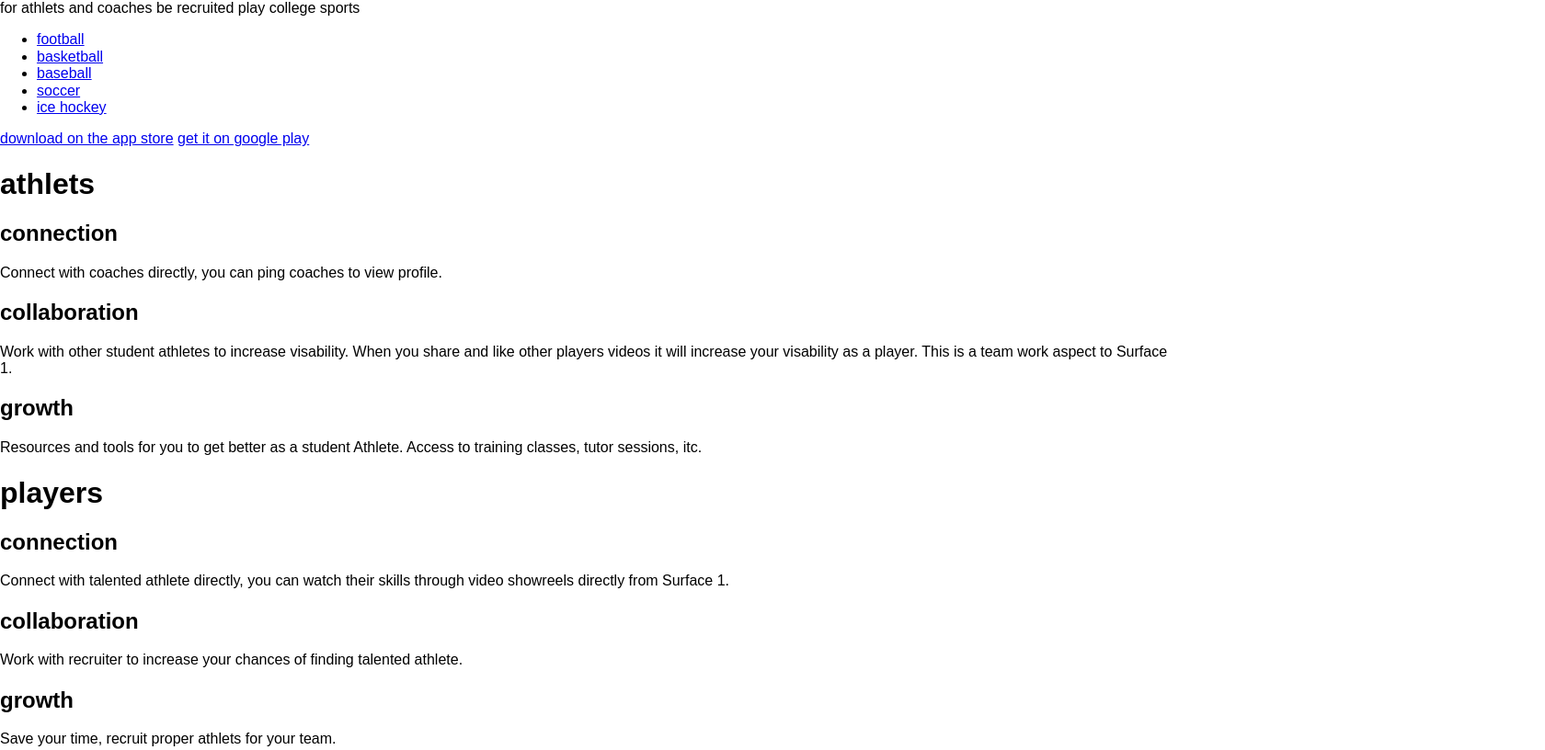
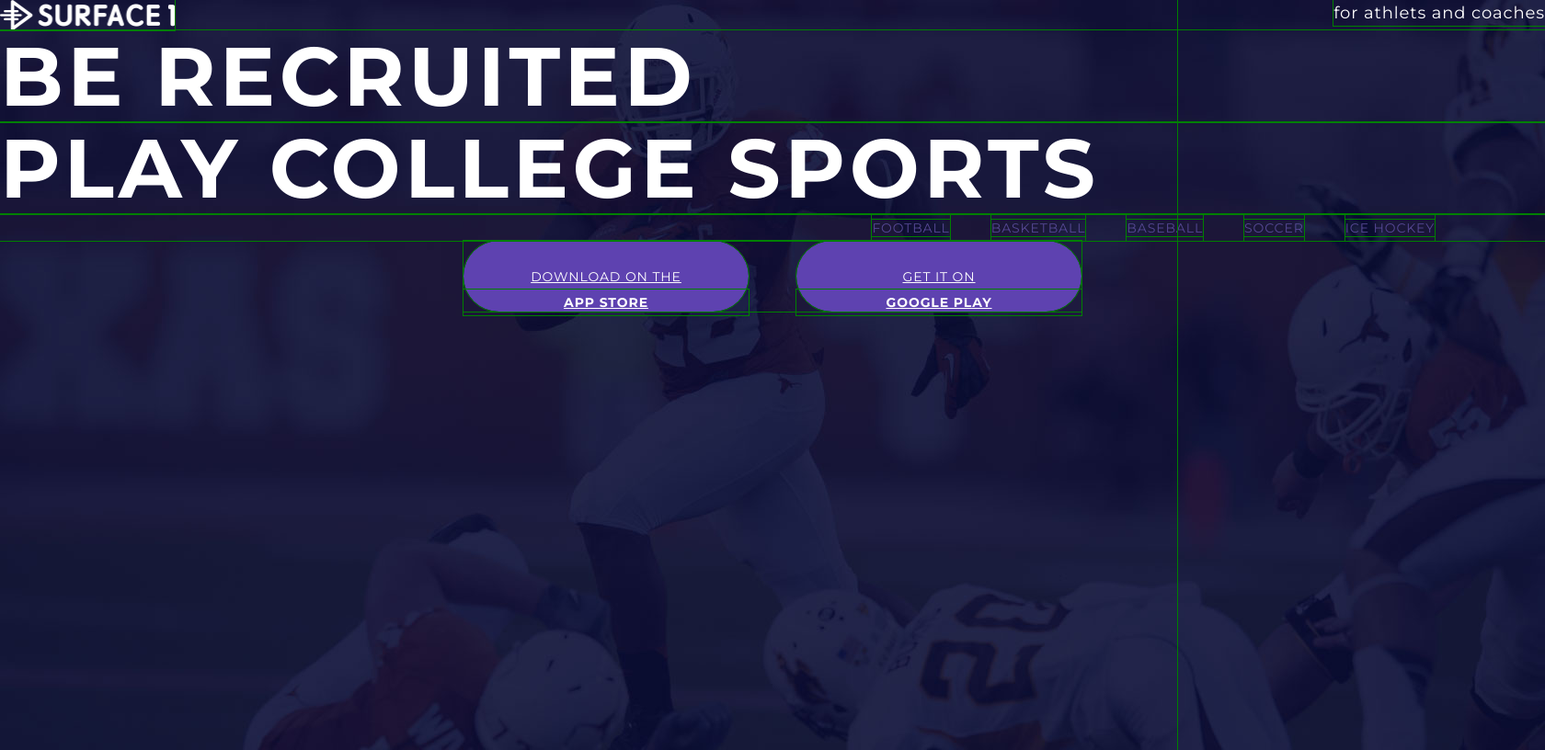
Before and after one commit to icapa9/surface, a plain HTML site: page index.html in a window 1280 px wide. Shown: the top 816 px of the page at 92% size, 1680 px wide, since content can reach past the window. Drawn offline with Linux system fonts and the light colour scheme.

Commit message:
Сетка
Создана основная сетка

```diff
--- /dev/null
+++ b/css/style.css
@@ -0,0 +1,255 @@
+body {
+  font-size: 18px;
+  line-height: 28px;
+  font-family: "Montserrat", sans-serif;
+  font-weight: 400;
+  letter-spacing: 0.05em;
+}
+
+h1 {
+  margin: 0;
+  font-size: 90px;
+  line-height: 60px;
+  font-weight: 700px;
+  letter-spacing: 0;
+  text-transform: uppercase;
+}
+
+h2 {
+  margin: 0;
+  font-size: 36px;
+  line-height: 36px;
+  font-weight: 700px;
+  letter-spacing: 0;
+  text-transform: uppercase;
+}
+
+* {
+  outline: 1px solid green;
+}
+
+.wrap {
+  margin: 0 auto;
+  width: 1680px;
+}
+
+header {
+  margin-bottom: 100px;
+  height: 960px;
+  color: #ffffff;
+  background: url("../img/football.jpg") no-repeat;
+}
+
+.logo {
+  display: inline-block;
+  vertical-align: top;
+}
+
+header img {
+  display: block;
+}
+
+header .caption {
+  display: block;
+  font-size: 90px;
+  line-height: 100px;
+  font-weight: 700;
+  letter-spacing: 0.05em;
+  text-transform: uppercase;
+}
+
+.download-btn {
+  margin: 0 auto;
+  width: 672px;
+}
+
+header .sports,
+footer ul {
+  margin: 0;
+  padding: 0;
+  list-style: none;
+}
+
+.sports {
+  text-align: right;
+}
+
+.sports li {
+  margin-right: 45px;
+  display: inline-block;
+  vertical-align: top;
+}
+
+.sports li:last-child {
+  margin-right: 120px;
+}
+
+.sports a {
+  font-size: 14px;
+  color: #564894;
+  text-transform: uppercase;
+  text-decoration: none;
+}
+
+.for {
+  float: right;
+}
+
+.app-store,
+.google-play {
+  display: inline-block;
+  vertical-align: top;
+  padding-top: 25px;
+  padding-bottom: 25px;
+  width: 310px;
+  height: 77px;
+  font-size: 14px;
+  box-sizing: border-box;
+  color: #ffffff;
+  background-color: #5e42b0;
+  text-align: center;
+  text-transform: uppercase;
+  border-radius: 50px;
+}
+
+.app-store {
+  margin-right: 52px;
+}
+
+.app-store span,
+.google-play span {
+  display: block;
+  font-weight: 700;
+}
+
+.progress h1 {
+  margin-bottom: 96px;
+}
+
+.progress h2 {
+  margin-bottom: 30px;
+}
+
+.progress p {
+  margin: 0;
+}
+
+.athlets {
+  margin-bottom: 112px;
+  box-sizing: border-box;
+}
+
+.athlets div,
+.athlets h1 {
+  padding-left: 830px;
+}
+
+.connection {
+  padding-right: 120px;
+  padding-bottom: 65px;
+}
+
+.collaboration {
+  padding-top: 65px;
+  padding-right: 120px;
+  padding-bottom: 65px;
+  background-color: #f6f4fa;
+}
+
+.growth {
+  padding-top: 90px;
+  padding-right: 200px;
+  padding-bottom: 100px;
+  background-color: #5e42b0;
+}
+
+.players h1 {
+  padding-left: 208px;
+}
+
+.players .connection {
+  padding-left: 205px;
+  padding-right: 850px;
+}
+
+.players .collaboration {
+  padding-left: 205px;
+  padding-right: 850px;
+  background-color: #f5f6f7;
+}
+
+.players .growth {
+  padding-left: 205px;
+  padding-right: 850px;
+  background-color: #0a0e34;
+}
+
+.box-image,
+.box-features {
+  display: inline-block;
+  vertical-align: top;
+}
+
+.box-image img {
+  display: block;
+  width: 842px;
+}
+
+.box-features {
+  margin-top: 260px;
+}
+
+.active h1 {
+  margin-bottom: 120px;
+}
+
+.active p {
+  width: 320px;
+}
+
+.contact h1 {
+  margin-bottom: 80px;
+}
+
+.contact p {
+  margin-bottom: 269px;
+  width: 360px;
+}
+
+.contact .box-image {
+  float: right;
+}
+
+.contact img {
+  width: 838px;
+}
+
+.work p {
+  width: 470px;
+}
+
+footer {
+  padding-top: 248px;
+  height: 960px;
+  color: #ffffff;
+  background: url("../img/stadium.jpg")
+}
+
+footer .download {
+  margin: 0 auto;
+  width: 800px;
+}
+
+footer .social {
+  display: inline-block;
+  vertical-align: top;
+}
+
+footer .contacts {
+  float: right;
+}
+
+.contacts li {
+  display: inline-block;
+  vertical-align: top;
+}
--- a/index.html
+++ b/index.html
@@ -3,25 +3,30 @@
   <head>
     <meta charset="utf-8">
     <title>Surface</title>
+    <link href="https://fonts.googleapis.com/css?family=Montserrat:400,700" rel="stylesheet">
     <link rel="stylesheet" href="css/normalize.css">
+    <link rel="stylesheet" href="css/style.css">
   </head>
   <body>
+    <div class="wrap">
       <header>
         <div class="logo">
-
+          <a><img src="img/logo.png" width="190" height="33" alt=""></a>
+        </div><!--
+        --><span class="for">for athlets and coaches</span><!--
+        --><span class="caption cap-1">be recruited</span><!--
+        --><span class="caption cap-2">play college sports</span>
+        <ul class="sports">
+          <li><a href="#">football</a></li><!--
+          --><li><a href="#">basketball</a></li><!--
+          --><li><a href="#">baseball</a></li><!--
+          --><li><a href="#">soccer</a></li><!--
+          --><li><a href="#">ice hockey</a></li>
+        </ul>
+        <div class="download-btn">
+          <a href="#" class="app-store">download on the <span>app store</span></a><!--
+          --><a href="#" class="google-play">get it on <span>google play</span></a>
         </div>
-      <span>for athlets and coaches</span>
-      <span>be recruited</span>
-      <span>play college sports</span>
-      <ul>
-        <li><a href="#">football</a></li>
-        <li><a href="#">basketball</a></li>
-        <li><a href="#">baseball</a></li>
-        <li><a href="#">soccer</a></li>
-        <li><a href="#">ice hockey</a></li>
-      </ul>
-      <a href="#" class="app-store">download on the app store</a>
-      <a href="#" class="google-play">get it on google play</a>
       </header>
       <main>
         <section class="progress">
@@ -75,6 +80,10 @@
         </section>
         <section class="features">
           <div class="active">
+            <div class="box-image">
+              <img src="img/blackman.jpg" width="842" height="730" alt="">
+            </div><!--
+            --><div class="box-features">
               <h1>be active</h1>
               <p>
                 Post videos with your skills,
@@ -82,14 +91,24 @@
                 more popular.
               </p>
             </div>
+          </div>
           <div class="contact">
+            <div class="box-image">
+              <img src="img/coach.jpg" alt="">
+            </div><!--
+            --><div class="box-features">
               <h1>find contact</h1>
               <p>
                 Contact others to find right coach
                 or athlete you are looking for.
               </p>
             </div>
+          </div>
           <div class="work">
+            <div class="box-image">
+              <img src="img/cheerleading.jpg" alt="">
+            </div><!--
+            --><div class="box-features">
               <h1>work it</h1>
               <p>
                 Enjoy being a student athlete, the recruiting
@@ -97,25 +116,31 @@
                 make this a enjoyable experience.
               </p>
             </div>
+          </div>
         </section>
       </main>
       <footer>
+        <div class="download">
           <h1>download app</h1>
           <h2>show everyone what you can do!</h2>
-      <a href="#" class="app-store">download on the app store</a>
-      <a href="#" class="google-play">get it on google play</a>
+          <div class="download-btn">
+            <a href="#" class="app-store">download on the <span>app store</span></a><!--
+            --><a href="#" class="google-play">get it on <span>google play</span></a>
+          </div>
+        </div>
         <div class="logo">
-
+          <a href="#"><img src="img/logo.png" width="190" height="33" alt=""></a>
         </div>
-      <ul class="social-icons">
+        <ul class="social">
           <li><a class="icon-fb" href="#"></a></li>
           <li><a class="icon-tw" href="#"></a></li>
           <li><a class="icon-ins" href="#"></a></li>
         </ul>
         <ul class="contacts">
-        <li><a href="#">Contact Us</a></li>
-        <li><a href="#">Terms &amp; Conditions </a></li>
+          <li><a href="#">Contact Us</a></li><!--
+          --><li><a href="#">Terms &amp; Conditions </a></li>
         </ul>
       </footer>
+    </div>
   </body>
 </html>
```
Lines whose indentation alone changed are shown as unchanged.
